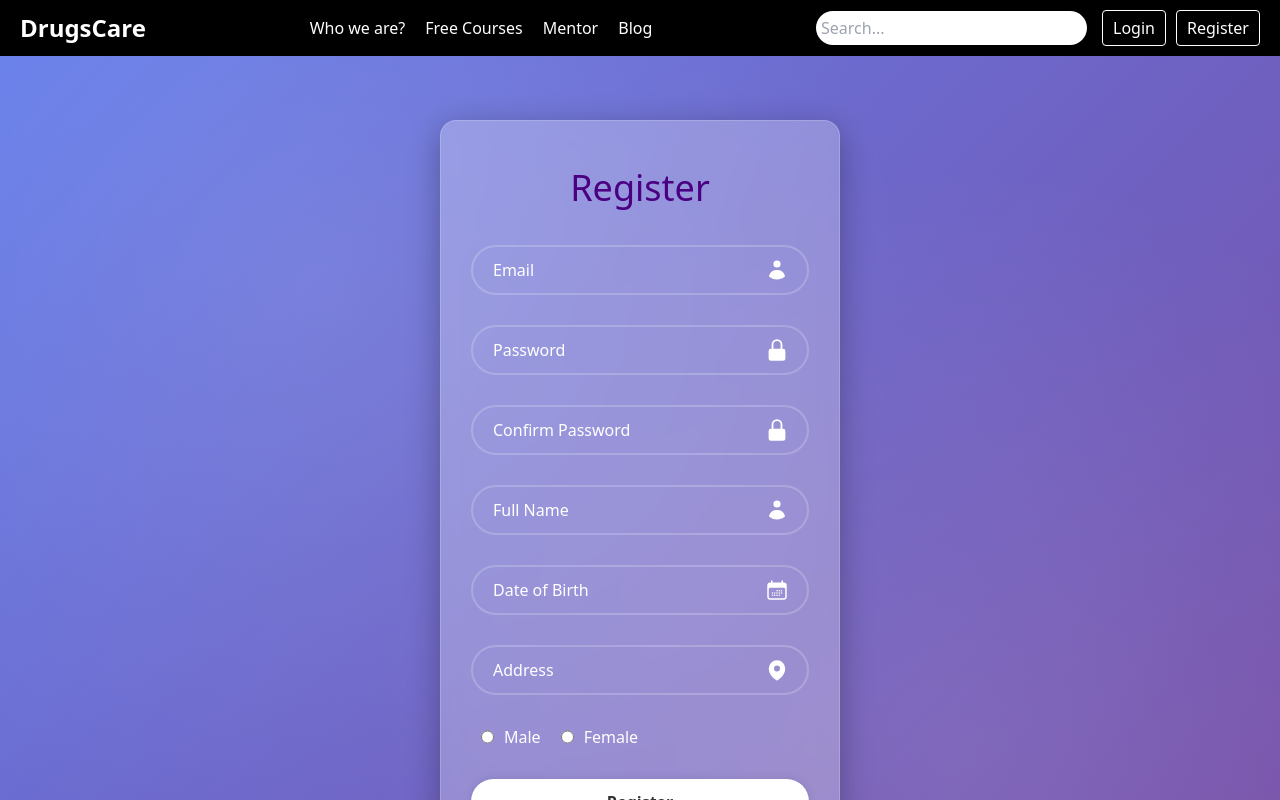
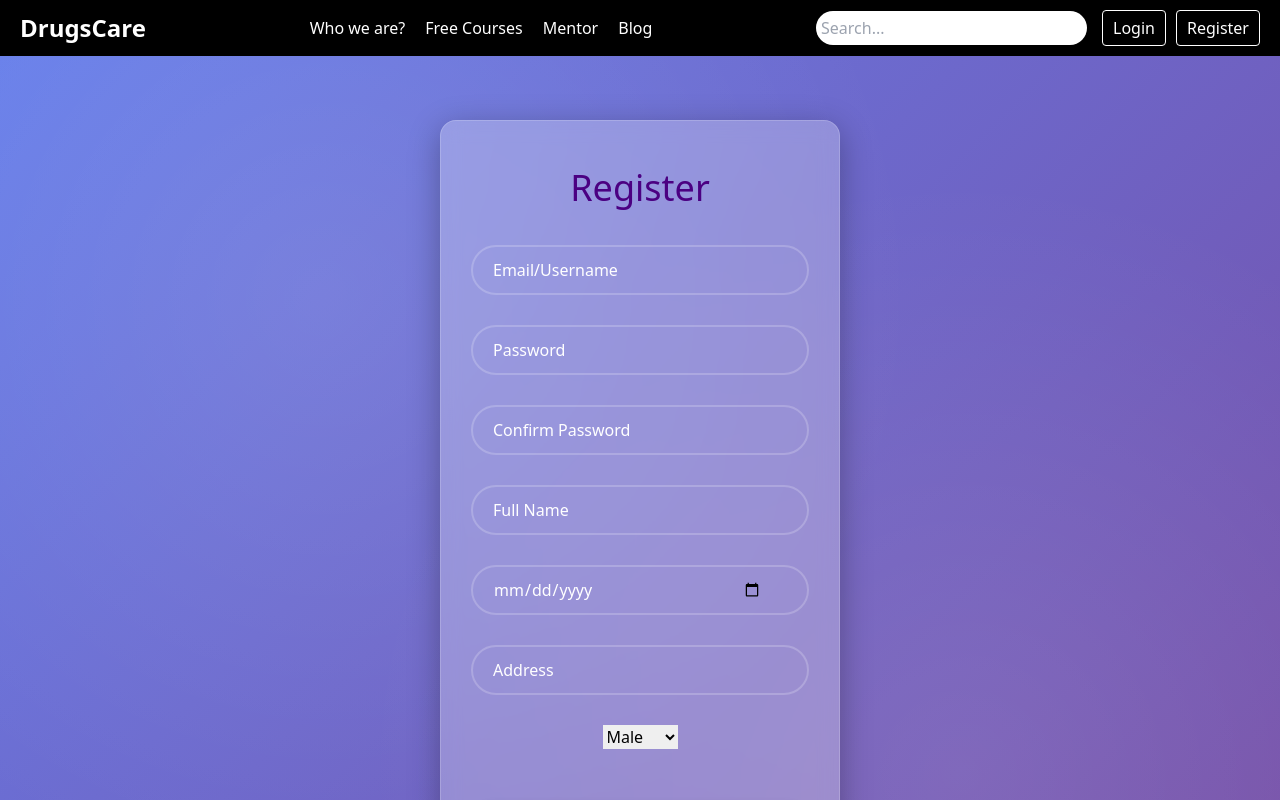
Before and after one commit to lmyngan/SWP_Group5_DrugUsePreventionSupportSystem, a React (Create React App) app in the folder front-end/: page /register in a window 1280 px wide. Shown: the top 800 px of the page. Built offline with nearby package versions, Linux system fonts and the light colour scheme.

Commit message:
add api login,register

```diff
--- a/front-end/package.json
+++ b/front-end/package.json
@@ -9,6 +9,7 @@
     "@testing-library/jest-dom": "^6.6.3",
     "@testing-library/react": "^16.3.0",
     "@testing-library/user-event": "^13.5.0",
+    "axios": "^1.10.0",
     "bootstrap": "^5.3.6",
     "react": "^19.1.0",
     "react-bootstrap": "^2.10.10",
--- a/front-end/src/components/Survey.js
+++ b/front-end/src/components/Survey.js
@@ -64,10 +64,10 @@ const Survey = () => {
             navigate('/');
         } else if (totalScore <= 30) {
             riskLevel = "Moderate Risk";
-            alert(`Your total score is: ${totalScore}\nRisk Level: ${riskLevel}\nYou must login to book an appointment with a consultant.`);
+            alert(`Your total score is: ${totalScore}\nRisk Level: ${riskLevel}\nYou should login to book an appointment with a consultant.`);
         } else {
             riskLevel = "High Risk";
-            alert(`Your total score is: ${totalScore}\nRisk Level: ${riskLevel}\nYou must login to book an appointment with a consultant.`);
+            alert(`Your total score is: ${totalScore}\nRisk Level: ${riskLevel}\nYou should login to book an appointment with a consultant.`);
         }
         console.log('Survey answers:', answers);
         console.log('Total score:', totalScore);
--- a/front-end/src/pages/LoginPage.js
+++ b/front-end/src/pages/LoginPage.js
@@ -3,45 +3,61 @@
 
 import React, { useState } from 'react';
 import { Link, useNavigate } from 'react-router-dom';
+import { authApi } from '../service/api';
 import './LoginPage.css';
 
 const LoginPage = () => {
-  const [email, setEmail] = useState('');
+  const [accountName, setAccountName] = useState('');
   const [password, setPassword] = useState('');
+  const [error, setError] = useState('');
   const navigate = useNavigate();
 
-  const handleSubmit = (e) => {
+  const handleSubmit = async (e) => {
     e.preventDefault();
-    if (email === 'test@gmail.com' && password === '1') {
+    console.log('Attempting login with:', { accountName, password });
+
+    try {
+      const response = await authApi.login({
+        accountname: accountName,
+        password: password
+      });
+      console.log('Login successful:', response);
+
+      // Lưu token vào localStorage
+      localStorage.setItem('token', response.token);
+
+      // Tạo user object và lưu vào localStorage
+      const user = {
+        accountName: accountName,
+        // Thêm các thông tin user khác nếu cần
+      };
+      localStorage.setItem('user', JSON.stringify(user));
+
+      // Chuyển hướng sau khi đăng nhập thành công
       navigate('/');
       alert('Login successful!');
-    }
-    if (email === 'admin@gmail.com' && password === '1') {
-      navigate('/dashboard');
-      alert('Login successful!');
+    } catch (error) {
+      console.error('Login failed:', error);
+      setError(`Login failed: ${error.message}`);
     }
   };
 
   return (
     <div className="login-container">
-
       <div className="login-box">
-
         <form className="login-form" onSubmit={handleSubmit}>
-
           <h1>Login</h1>
+          {error && <div className="error-message">{error}</div>}
 
           <div className="input-box">
             <input
-              type="email"
-              id="email"
-              placeholder="Email"
-              value={email}
-              onChange={(e) => setEmail(e.target.value)}
-              required />
-            <svg xmlns="http://www.w3.org/2000/svg" viewBox="0 0 20 20" fill="currentColor" className="size-5">
-              <path d="M10 8a3 3 0 1 0 0-6 3 3 0 0 0 0 6ZM3.465 14.493a1.23 1.23 0 0 0 .41 1.412A9.957 9.957 0 0 0 10 18c2.31 0 4.438-.784 6.131-2.1.43-.333.604-.903.408-1.41a7.002 7.002 0 0 0-13.074.003Z" />
-            </svg>
+              type="text"
+              id="accountName"
+              placeholder="Username"
+              value={accountName}
+              onChange={(e) => setAccountName(e.target.value)}
+              required
+            />
           </div>
 
           <div className="input-box">
@@ -51,10 +67,8 @@ const LoginPage = () => {
               placeholder="Password"
               value={password}
               onChange={(e) => setPassword(e.target.value)}
-              required />
-            <svg xmlns="http://www.w3.org/2000/svg" viewBox="0 0 20 20" fill="currentColor" className="size-5">
-              <path fillRule="evenodd" d="M10 1a4.5 4.5 0 0 0-4.5 4.5V9H5a2 2 0 0 0-2 2v6a2 2 0 0 0 2 2h10a2 2 0 0 0 2-2v-6a2 2 0 0 0-2-2h-.5V5.5A4.5 4.5 0 0 0 10 1Zm3 8V5.5a3 3 0 1 0-6 0V9h6Z" clipRule="evenodd" />
-            </svg>
+              required
+            />
           </div>
 
           <div className="forgot-password">
@@ -63,28 +77,14 @@ const LoginPage = () => {
           </div>
 
           <button type="submit" className='btn'>Login</button>
-
         </form>
-
-        <div className='social-login'>
-          <button>
-            <svg xmlns="http://www.w3.org/2000/svg" width="30" height="30" viewBox="0 0 48 48"><path fill="#FFC107" d="M43.611 20.083H42V20H24v8h11.303c-1.649 4.657-6.08 8-11.303 8c-6.627 0-12-5.373-12-12s5.373-12 12-12c3.059 0 5.842 1.154 7.961 3.039l5.657-5.657C34.046 6.053 29.268 4 24 4C12.955 4 4 12.955 4 24s8.955 20 20 20s20-8.955 20-20c0-1.341-.138-2.65-.389-3.917z" /><path fill="#FF3D00" d="m6.306 14.691l6.571 4.819C14.655 15.108 18.961 12 24 12c3.059 0 5.842 1.154 7.961 3.039l5.657-5.657C34.046 6.053 29.268 4 24 4C16.318 4 9.656 8.337 6.306 14.691z" /><path fill="#4CAF50" d="M24 44c5.166 0 9.86-1.977 13.409-5.192l-6.19-5.238A11.91 11.91 0 0 1 24 36c-5.202 0-9.619-3.317-11.283-7.946l-6.522 5.025C9.505 39.556 16.227 44 24 44z" /><path fill="#1976D2" d="M43.611 20.083H42V20H24v8h11.303a12.04 12.04 0 0 1-4.087 5.571l.003-.002l6.19 5.238C36.971 39.205 44 34 44 24c0-1.341-.138-2.65-.389-3.917z" /></svg>
-            Google
-          </button>
-          <button>
-            <svg xmlns="http://www.w3.org/2000/svg" width="30" height="30" viewBox="0 0 256 256"><path fill="#1877F2" d="M256 128C256 57.308 198.692 0 128 0C57.308 0 0 57.307 0 128c0 63.888 46.808 116.843 108 126.445V165H75.5v-37H108V99.8c0-32.08 19.11-49.8 48.347-49.8C170.352 50 185 52.5 185 52.5V84h-16.14C152.958 84 148 93.867 148 103.99V128h35.5l-5.675 37H148v89.445c61.192-9.602 108-62.556 108-126.445" /><path fill="#FFF" d="m177.825 165l5.675-37H148v-24.01C148 93.866 152.959 84 168.86 84H185V52.5S170.352 50 156.347 50C127.11 50 108 67.72 108 99.8V128H75.5v37H108v89.445A128.959 128.959 0 0 0 128 256a128.9 128.9 0 0 0 20-1.555V165h29.825" /></svg>
-            Facebook
-          </button>
-        </div>
 
         <div className="register-link">
           <p>
             Don't have an account? <Link to="/register">Register</Link>
           </p>
         </div>
-
       </div>
-
     </div>
   );
 };
--- a/front-end/src/pages/RegisterPage.js
+++ b/front-end/src/pages/RegisterPage.js
@@ -1,31 +1,73 @@
 // src/pages/RegisterPage.js
 import React, { useState } from 'react';
 import { Link, useNavigate } from 'react-router-dom';
+import { authApi } from '../service/api';
 import './RegisterPage.css';
 
 const RegisterPage = () => {
-  const [email, setEmail] = useState('');
-  const [password, setPassword] = useState('');
-  const [confirmPassword, setConfirmPassword] = useState('');
-  const [fullName, setFullName] = useState('');
-  const [dateOfBirth, setDateOfBirth] = useState('');
-  const [address, setAddress] = useState('');
-  const [gender, setGender] = useState('');
+  const [formData, setFormData] = useState({
+    email: '',
+    password: '',
+    confirmPassword: '',
+    fullName: '',
+    dateOfBirth: '',
+    address: '',
+    gender: 'Male'  // Changed to match backend expectation - capitalize first letter
+  });
+  const [error, setError] = useState('');
   const navigate = useNavigate();
 
-  const handleSubmit = (e) => {
+  const handleChange = (e) => {
+    setFormData({
+      ...formData,
+      [e.target.name]: e.target.value
+    });
+  };
+
+  const handleSubmit = async (e) => {
     e.preventDefault();
-    console.log('Registration Details:', {
-      email,
-      password,
-      confirmPassword,
-      fullName,
-      dateOfBirth,
-      address,
-      gender
-    });
-    navigate('/login');
-    alert('Registration successful! Please login.');
+    setError('');
+
+    // Enhanced validation
+    if (!formData.email || !formData.email.trim()) {
+      setError('Username is required');
+      return;
+    }
+
+    if (!formData.password || formData.password.length < 6) {
+      setError('Password must be at least 6 characters');
+      return;
+    }
+
+    if (formData.password !== formData.confirmPassword) {
+      setError('Passwords do not match');
+      return;
+    }
+
+    if (!formData.fullName || !formData.fullName.trim()) {
+      setError('Full name is required');
+      return;
+    }
+
+    if (!formData.dateOfBirth) {
+      setError('Date of birth is required');
+      return;
+    }
+
+    try {
+      const response = await authApi.register(formData);
+      console.log('Registration successful:', response);
+      navigate('/login');
+      alert('Registration successful! Please login.');
+    } catch (error) {
+      console.error('Registration error:', error);
+      const errorMessage = error.response?.data?.errors
+        ? Object.values(error.response.data.errors).flat().join('\n')
+        : error.response?.data?.message
+        || error.response?.data?.title
+        || 'Registration failed. Please try again.';
+      setError(errorMessage);
+    }
   };
 
   return (
@@ -37,106 +79,78 @@ const RegisterPage = () => {
 
           <h1>Register</h1>
 
+          {error && <div className="error-message">{error}</div>}
+
           <div className="input-box">
             <input
-              type="email"
-              id="email"
-              placeholder="Email"
-              value={email}
-              onChange={(e) => setEmail(e.target.value)}
+              type="text"
+              name="email"
+              placeholder="Email/Username"
+              value={formData.email}
+              onChange={handleChange}
               required />
-            <svg xmlns="http://www.w3.org/2000/svg" viewBox="0 0 20 20" fill="currentColor" className="size-5">
-              <path d="M10 8a3 3 0 1 0 0-6 3 3 0 0 0 0 6ZM3.465 14.493a1.23 1.23 0 0 0 .41 1.412A9.957 9.957 0 0 0 10 18c2.31 0 4.438-.784 6.131-2.1.43-.333.604-.903.408-1.41a7.002 7.002 0 0 0-13.074.003Z" />
-            </svg>
           </div>
 
           <div className="input-box">
             <input
               type="password"
-              id="password"
+              name="password"
               placeholder="Password"
-              value={password}
-              onChange={(e) => setPassword(e.target.value)}
+              value={formData.password}
+              onChange={handleChange}
               required />
-            <svg xmlns="http://www.w3.org/2000/svg" viewBox="0 0 20 20" fill="currentColor" className="size-5">
-              <path fill-rule="evenodd" d="M10 1a4.5 4.5 0 0 0-4.5 4.5V9H5a2 2 0 0 0-2 2v6a2 2 0 0 0 2 2h10a2 2 0 0 0 2-2v-6a2 2 0 0 0-2-2h-.5V5.5A4.5 4.5 0 0 0 10 1Zm3 8V5.5a3 3 0 1 0-6 0V9h6Z" clipRule="evenodd" />
-            </svg>
           </div>
 
           <div className="input-box">
             <input
               type="password"
-              id="password"
+              name="confirmPassword"
               placeholder="Confirm Password"
-              value={confirmPassword}
-              onChange={(e) => setConfirmPassword(e.target.value)}
+              value={formData.confirmPassword}
+              onChange={handleChange}
               required />
-            <svg xmlns="http://www.w3.org/2000/svg" viewBox="0 0 20 20" fill="currentColor" className="size-5">
-              <path fillRule="evenodd" d="M10 1a4.5 4.5 0 0 0-4.5 4.5V9H5a2 2 0 0 0-2 2v6a2 2 0 0 0 2 2h10a2 2 0 0 0 2-2v-6a2 2 0 0 0-2-2h-.5V5.5A4.5 4.5 0 0 0 10 1Zm3 8V5.5a3 3 0 1 0-6 0V9h6Z" clipRule="evenodd" />
-            </svg>
           </div>
 
           <div className="input-box">
             <input
               type="text"
-              id="fullName"
+              name="fullName"
               placeholder="Full Name"
-              value={fullName}
-              onChange={(e) => setFullName(e.target.value)}
+              value={formData.fullName}
+              onChange={handleChange}
               required />
-            <svg xmlns="http://www.w3.org/2000/svg" viewBox="0 0 20 20" fill="currentColor" className="size-5">
-              <path d="M10 8a3 3 0 1 0 0-6 3 3 0 0 0 0 6ZM3.465 14.493a1.23 1.23 0 0 0 .41 1.412A9.957 9.957 0 0 0 10 18c2.31 0 4.438-.784 6.131-2.1.43-.333.604-.903.408-1.41a7.002 7.002 0 0 0-13.074.003Z" />
-            </svg>
+          </div>
+
+          <div className="input-box">
+            <input
+              type="date"
+              name="dateOfBirth"
+              value={formData.dateOfBirth}
+              onChange={handleChange}
+              required
+            />
           </div>
 
           <div className="input-box">
             <input
               type="text"
-              id="dateOfBirth"
-              placeholder="Date of Birth"
-              value={dateOfBirth}
-              onChange={(e) => setDateOfBirth(e.target.value)}
+              name="address"
+              placeholder="Address"
+              value={formData.address}
+              onChange={handleChange}
               required />
-            <svg xmlns="http://www.w3.org/2000/svg" viewBox="0 0 24 24" fill="currentColor" className="size-6">
-              <path d="M12.75 12.75a.75.75 0 1 1-1.5 0 .75.75 0 0 1 1.5 0ZM7.5 15.75a.75.75 0 1 0 0-1.5.75.75 0 0 0 0 1.5ZM8.25 17.25a.75.75 0 1 1-1.5 0 .75.75 0 0 1 1.5 0ZM9.75 15.75a.75.75 0 1 0 0-1.5.75.75 0 0 0 0 1.5ZM10.5 17.25a.75.75 0 1 1-1.5 0 .75.75 0 0 1 1.5 0ZM12 15.75a.75.75 0 1 0 0-1.5.75.75 0 0 0 0 1.5ZM12.75 17.25a.75.75 0 1 1-1.5 0 .75.75 0 0 1 1.5 0ZM14.25 15.75a.75.75 0 1 0 0-1.5.75.75 0 0 0 0 1.5ZM15 17.25a.75.75 0 1 1-1.5 0 .75.75 0 0 1 1.5 0ZM16.5 15.75a.75.75 0 1 0 0-1.5.75.75 0 0 0 0 1.5ZM15 12.75a.75.75 0 1 1-1.5 0 .75.75 0 0 1 1.5 0ZM16.5 13.5a.75.75 0 1 0 0-1.5.75.75 0 0 0 0 1.5Z" />
-              <path fill-rule="evenodd" d="M6.75 2.25A.75.75 0 0 1 7.5 3v1.5h9V3A.75.75 0 0 1 18 3v1.5h.75a3 3 0 0 1 3 3v11.25a3 3 0 0 1-3 3H5.25a3 3 0 0 1-3-3V7.5a3 3 0 0 1 3-3H6V3a.75.75 0 0 1 .75-.75Zm13.5 9a1.5 1.5 0 0 0-1.5-1.5H5.25a1.5 1.5 0 0 0-1.5 1.5v7.5a1.5 1.5 0 0 0 1.5 1.5h13.5a1.5 1.5 0 0 0 1.5-1.5v-7.5Z" clip-rule="evenodd" />
-            </svg>
           </div>
 
           <div className="input-box">
-            <input
-              type="text"
-              id="address"
-              placeholder="Address"
-              value={address}
-              onChange={(e) => setAddress(e.target.value)}
-              required />
-            <svg xmlns="http://www.w3.org/2000/svg" viewBox="0 0 24 24" fill="currentColor" className="size-6">
-              <path fillRule="evenodd" d="m11.54 22.351.07.04.028.016a.76.76 0 0 0 .723 0l.028-.015.071-.041a16.975 16.975 0 0 0 1.144-.742 19.58 19.58 0 0 0 2.683-2.282c1.944-1.99 3.963-4.98 3.963-8.827a8.25 8.25 0 0 0-16.5 0c0 3.846 2.02 6.837 3.963 8.827a19.58 19.58 0 0 0 2.682 2.282 16.975 16.975 0 0 0 1.145.742ZM12 13.5a3 3 0 1 0 0-6 3 3 0 0 0 0 6Z" clipRule="evenodd" />
-            </svg>
-          </div>
-
-          <div className="input-box-radio">
-            <div className='radio-group'>
-              <input
-                type="radio"
-                id="male"
-                name="gender"
-                checked={gender === "male"}
-                value="male"
-                onChange={(e) => setGender(e.target.value)}
-                required />
-              <label htmlFor="male">Male</label>
-              <input
-                type="radio"
-                id="female"
-                name="gender"
-                checked={gender === "female"}
-                value="female"
-                onChange={(e) => setGender(e.target.value)}
-                required />
-              <label htmlFor="female">Female</label>
-            </div>
+            <select
+              name="gender"
+              value={formData.gender}
+              onChange={handleChange}
+              required
+            >
+              <option value="Male">Male</option>
+              <option value="Female">Female</option>
+            </select>
           </div>
 
           <button type="submit" className='btn'>Register</button>
--- /dev/null
+++ b/front-end/src/service/api.js
@@ -0,0 +1,85 @@
+// src/services/api.js
+import axios from 'axios';
+
+const API_BASE_URL = 'http://localhost:5187';
+
+const api = axios.create({
+    baseURL: API_BASE_URL,
+    headers: {
+        'Content-Type': 'application/json',
+        'Accept': 'application/json'
+    }
+});
+
+export const authApi = {
+    login: async (credentials) => {
+        try {
+            // Log request payload for debugging
+            console.log('Login Request Payload:', {
+                accountName: credentials.accountname,
+                password: credentials.password
+            });
+
+            const response = await api.post('/api/Auth/Login', {
+                accountName: credentials.accountname,  // Changed from userName to accountName
+                password: credentials.password
+            });
+
+            // Log successful response
+            console.log('Login Response:', response.data);
+            return response.data;
+        } catch (error) {
+            // Enhanced error logging
+            console.error('Login Error:', {
+                status: error.response?.status,
+                data: error.response?.data,
+                message: error.message,
+                requestPayload: error.config?.data
+            });
+            throw error;
+        }
+    },
+
+    register: async (userData) => {
+        try {
+            // Format date to yyyy-MM-dd
+            const date = new Date(userData.dateOfBirth);
+            const formattedDate = date.toISOString().split('T')[0];
+
+            const requestData = {
+                Accountname: userData.email.trim(),      // Đúng tên trường backend
+                Password: userData.password.trim(),
+                FullName: userData.fullName.trim(),
+                DateOfBirth: formattedDate,
+                Address: userData.address.trim(),
+                Gender: userData.gender,
+                RoleName: "USER"                        // Đúng tên trường backend
+            };
+
+            console.log('Register Request Payload:', JSON.stringify(requestData, null, 2));
+
+            const response = await api.post('/api/Auth/Register', requestData);
+            return response.data;
+        } catch (error) {
+            console.error('Register Error Details:', {
+                status: error.response?.status,
+                validationErrors: error.response?.data?.errors,
+                message: error.response?.data?.message,
+                rawError: error.response?.data
+            });
+            throw error;
+        }
+    }
+};
+
+export const accountApi = {
+    getAll: async () => {
+        const response = await axios.get(`${API_BASE_URL}/account`);
+        return response.data;
+    },
+
+    getById: async (id) => {
+        const response = await axios.get(`${API_BASE_URL}/account/${id}`);
+        return response.data;
+    }
+};
```
Also changed, not shown: 1 other file (tests, documents, lock files or other folders).
